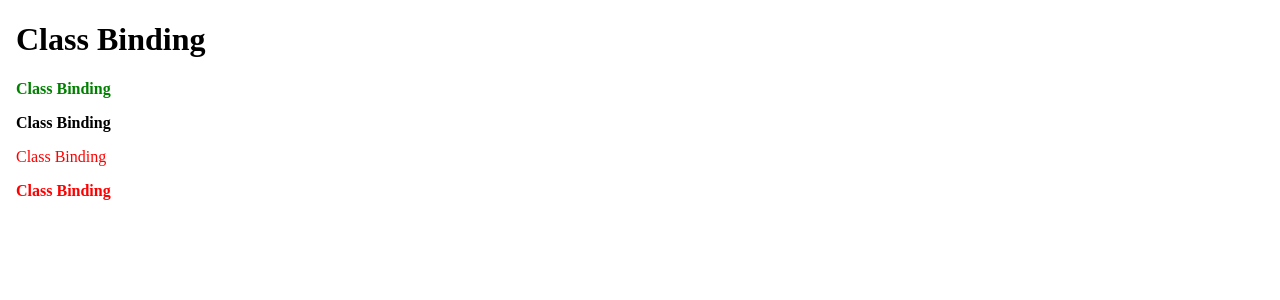
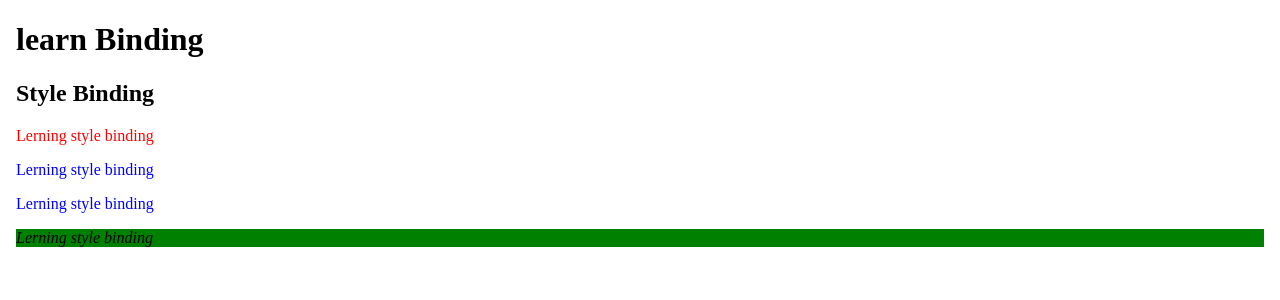
Before and after one commit to dstiawan99/learnAngular, an Angular app: page / in a window 1280 px wide. Shown: the top 300 px of the page. Built offline with nearby package versions, Linux system fonts and the light colour scheme.

Commit message:
add styele binding

```diff
--- a/src/app/learn/learn.component.html
+++ b/src/app/learn/learn.component.html
@@ -1,4 +1,4 @@
-<!-- <h1>learn componen</h1> -->
+<h1>learn Binding</h1>
 
 <!-- modification interpolation -->
 <!-- <p>nama saya : {{nama}}</p>
@@ -15,11 +15,21 @@
 <!-- dengan tambahan bind-* -->
 <!-- <input bind-disabled="disableTrue" type="text" value="insert in here"/> -->
 
-<h1>Class Binding</h1>
+<!-- <h1>Class Binding</h1> -->
 <!-- class default -->
-<p class="success textBold">Class Binding</p>
+<!-- <p class="success textBold">Class Binding</p> -->
 <!-- with binding class -->
-<p [class]="bold">Class Binding</p>
-<p [class.error]="succes">Class Binding</p>
-<!-- with binding class dg directive-->
-<p [ngClass]="messageText">Class Binding</p>
+<!-- <p [class]="bold">Class Binding</p> -->
+<!-- <p [class.error]="succes">Class Binding</p> -->
+<!-- with binding class dg directive / secara objek-->
+<!-- <p [ngClass]="messageText">Class Binding</p> -->
+
+<h2>Style Binding</h2>
+<!-- untuk satu properti secara langsung -->
+<p [style.color]="'red'">Lerning style binding</p>
+<!-- mengunakan variabel -->
+<p [style.color]="textColor">Lerning style binding</p>
+<!-- menggunakan kondisi untuk style -->
+<p [style.color]="error ? 'red' : textColor">Lerning style binding</p>
+<!-- untuk banyak property menggunakan objek -->
+<p [ngStyle]="textStyle">Lerning style binding</p>
--- a/src/app/learn/learn.component.ts
+++ b/src/app/learn/learn.component.ts
@@ -21,12 +21,18 @@ export class LearnComponent implements OnInit {
   // public disableTrue = true;
 
   public bold = "textBold";
+  public textColor = "blue";
   public error = false;//true;
   public succes = true;//false;
   public messageText = {
     "textBold" : !this.error,
     "error" : this.succes,
     "succes" : !this.error
+  }
+  public textStyle = {
+    "color" : !this.textColor,
+    "background" : "green",
+    "fontStyle" : "italic"
   }
 
 
```
